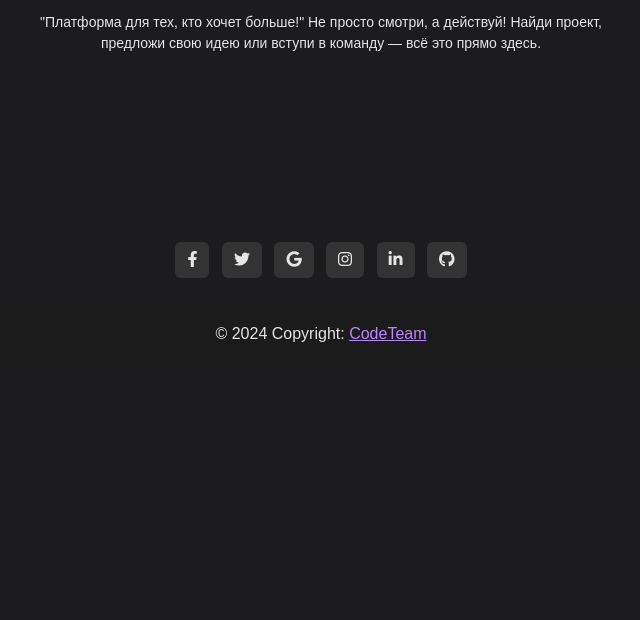
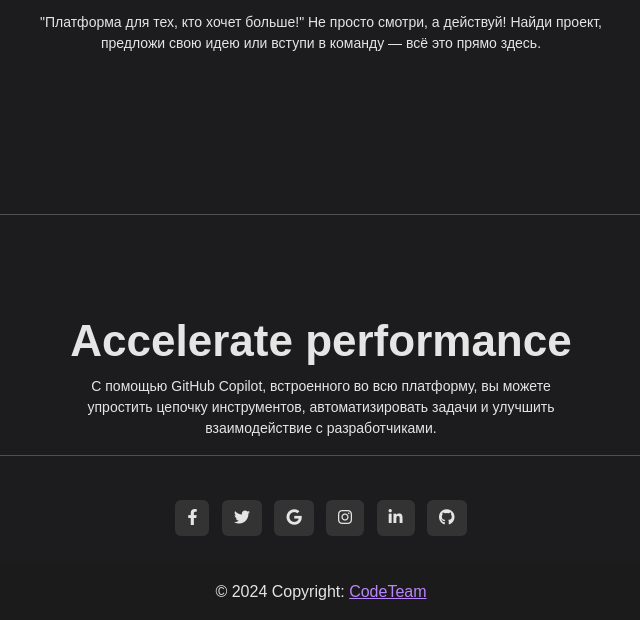
Before and after one commit to SpyBorgFly/CodeTeam, a Django app: template main/templates/main/index.html in a window 1280 px wide. Shown: the part 978-1598 px from the top of the page, without its empty margins (319-959 px from the left). Before the commit the page ends 1320 px from the top, so only its background shows below. Run offline with Django 5.2, Linux system fonts and the light colour scheme; the template is opened without the code that fills it, so the values that code supplies are empty.

Commit message:
Добавление разметки для index.html

```diff
--- a/main/templates/main/index.html
+++ b/main/templates/main/index.html
@@ -39,12 +39,27 @@
             </ul>
         </div>
         <p class="btn-p">"Платформа для тех, кто хочет больше!" Не просто смотри, а действуй! Найди проект, предложи свою идею или вступи в команду — всё это прямо здесь.</p>
-
     </div>
-
-    </p>
 </div>
 
 
+<HR>
 
+
+<div class="new-section">
+    <h2 class="h2-new">Accelerate performance</h2>
+    <p class="p-new">С помощью GitHub Copilot, встроенного во всю платформу, вы можете упростить цепочку инструментов, автоматизировать задачи и улучшить взаимодействие с разработчиками.</p>
+</div>
+
+
+<HR>
+
+<div class="vote-sec">
+
+</div>
+
+
+<script>
+
+</script>
 {% endblock %}
--- a/static/main/index.css
+++ b/static/main/index.css
@@ -99,3 +99,20 @@ body {
     text-align: center;
     margin-bottom: 150px;
 }
+
+.h2-new{
+    font-size: 44px;
+    font-weight: bold;
+    text-align: center;
+    margin-top: 100px;
+}
+
+.p-new{
+    font-size: 14px;
+    font-weight: 400;
+    width: 520px;
+    margin-left: auto;
+    margin-right: auto;
+    text-align: center;
+
+}
```
Also changed, not shown: db.sqlite3.
